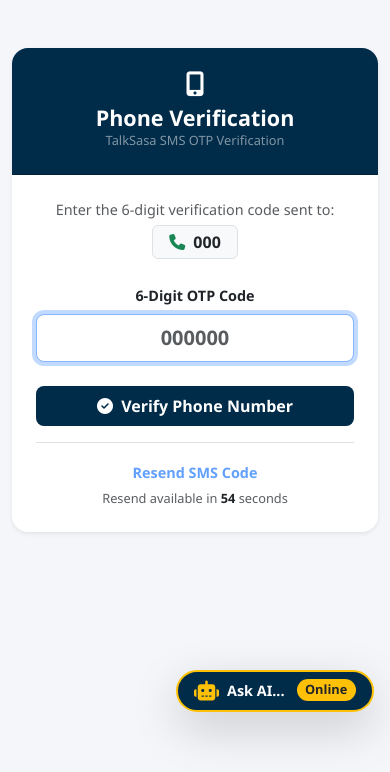
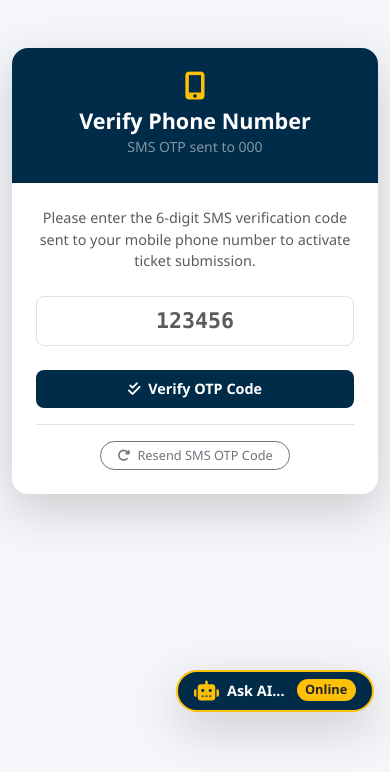
Before and after one commit to ilovekego/pbs, a Flask app: template templates/verify_phone.html in a window 390 px wide. Shown: the part 116-888 px from the top of the page. Run offline with Flask 3, Linux system fonts and the light colour scheme; the template is opened without the code that fills it: most values are stand-ins (such as "Sample title", 1, 10 or a date in 2020); some libraries are stand-ins or nearby versions.

Commit message:
Update phone verification page layout and functionality

```diff
--- a/templates/verify_phone.html
+++ b/templates/verify_phone.html
@@ -1,42 +1,35 @@
 {% extends "base.html" %}
-{% block title %}Verify Phone - Murang'a County Portal{% endblock %}
+{% block title %}Verify Phone Number - Murang'a County Portal{% endblock %}
 
 {% block content %}
 <div class="container py-5">
     <div class="row justify-content-center">
-        <div class="col-md-6 col-lg-5">
-            <div class="card border-0 shadow-sm rounded-4 overflow-hidden">
-                <div class="card-header bg-navy text-white text-center py-4">
-                    <i class="fa-solid fa-mobile-screen-button fs-2 mb-2"></i>
-                    <h4 class="fw-bold mb-0">Phone Verification</h4>
-                    <p class="text-white-50 fs-8 mb-0">TalkSasa SMS OTP Verification</p>
+        <div class="col-md-5">
+            <div class="card border-0 shadow-lg rounded-4 overflow-hidden">
+                <div class="card-header bg-navy text-white text-center p-4">
+                    <i class="fa-solid fa-mobile-screen-button fs-1 text-warning mb-2"></i>
+                    <h4 class="fw-bold mb-0">Verify Phone Number</h4>
+                    <small class="text-white-50">SMS OTP sent to {{ phone }}</small>
                 </div>
-                <div class="card-body p-4 p-md-5">
-                    <div class="text-center mb-4">
-                        <p class="text-muted fs-7 mb-1">Enter the 6-digit verification code sent to:</p>
-                        <span class="badge bg-light text-dark border fs-6 px-3 py-2 fw-bold">
-                            <i class="fa-solid fa-phone text-success me-1"></i> {{ phone or 'Your Registered Phone' }}
-                        </span>
-                    </div>
+                <div class="card-body p-4 text-center">
+                    <p class="fs-7 text-muted mb-4">
+                        Please enter the 6-digit SMS verification code sent to your mobile phone number to activate ticket submission.
+                    </p>
 
                     <form method="POST" action="{{ url_for('auth.verify_phone') }}">
                         <div class="mb-4">
-                            <label class="form-label fw-bold fs-7 text-center w-100">6-Digit OTP Code</label>
-                            <input type="text" name="otp_code" class="form-control form-control-lg text-center fw-bold letter-spacing-2" maxlength="6" placeholder="000000" required autofocus>
+                            <input type="text" name="otp_code" class="form-control form-control-lg text-center letter-spacing-5 fw-bold fw-mono fs-4" placeholder="123456" maxlength="6" required autocomplete="one-time-code">
                         </div>
 
-                        <button type="submit" class="btn btn-navy text-white w-100 py-2 rounded-3 fw-bold mb-3">
-                            <i class="fa-solid fa-circle-check me-1"></i> Verify Phone Number
+                        <button type="submit" class="btn btn-navy fw-bold w-100 py-2 rounded-3 fs-7 mb-3">
+                            <i class="fa-solid fa-check-double me-1"></i> Verify OTP Code
                         </button>
                     </form>
 
-                    <div class="text-center pt-3 border-top">
-                        <button type="button" id="resendBtn" class="btn btn-link text-decoration-none fs-7 fw-bold text-primary p-0" onclick="triggerResendOTP()" disabled>
-                            Resend SMS Code
+                    <div class="border-top pt-3">
+                        <button type="button" class="btn btn-outline-secondary btn-sm rounded-pill px-3 fs-8" onclick="resendPhoneOtp()">
+                            <i class="fa-solid fa-rotate-right me-1"></i> Resend SMS OTP Code
                         </button>
-                        <div class="fs-8 text-muted mt-1" id="timerContainer">
-                            Resend available in <span id="cooldownTimer" class="fw-bold text-dark">60</span> seconds
-                        </div>
                     </div>
                 </div>
             </div>
@@ -47,44 +40,18 @@
 
 {% block scripts %}
 <script>
-let timeLeft = 60;
-const resendBtn = document.getElementById('resendBtn');
-const cooldownTimer = document.getElementById('cooldownTimer');
-const timerContainer = document.getElementById('timerContainer');
-
-function startCooldownTimer() {
-    resendBtn.disabled = true;
-    timerContainer.style.display = 'block';
-    timeLeft = 60;
-
-    const interval = setInterval(() => {
-        timeLeft--;
-        cooldownTimer.textContent = timeLeft;
-
-        if (timeLeft <= 0) {
-            clearInterval(interval);
-            resendBtn.disabled = false;
-            timerContainer.style.display = 'none';
-        }
-    }, 1000);
-}
-
-function triggerResendOTP() {
+function resendPhoneOtp() {
     fetch("{{ url_for('auth.resend_otp') }}", {
         method: "POST",
-        headers: {
-            "Content-Type": "application/json"
-        }
+        headers: { "Content-Type": "application/json" }
     })
     .then(res => res.json())
     .then(data => {
-        if (data.success) {
-            startCooldownTimer();
-        }
+        alert(data.message);
     })
-    .catch(() => {});
+    .catch(() => {
+        alert("Unable to resend OTP at this time. Please try again.");
+    });
 }
-
-startCooldownTimer();
 </script>
 {% endblock %}
```
